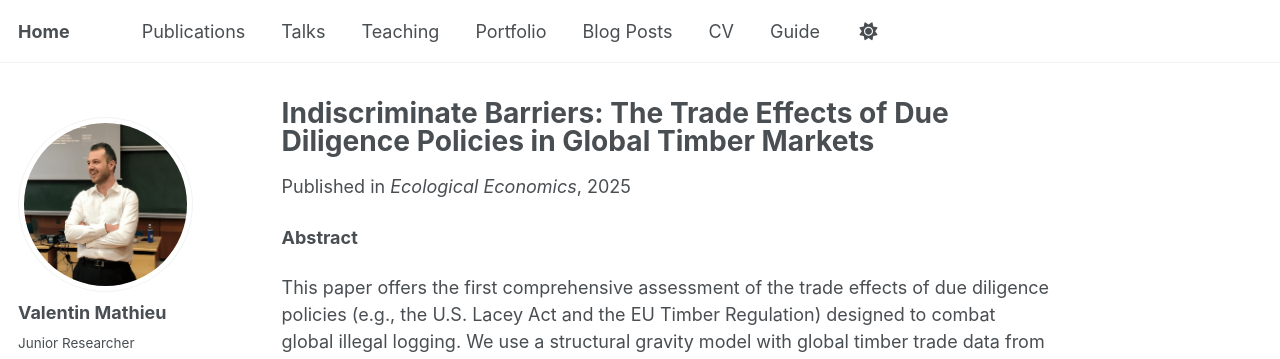
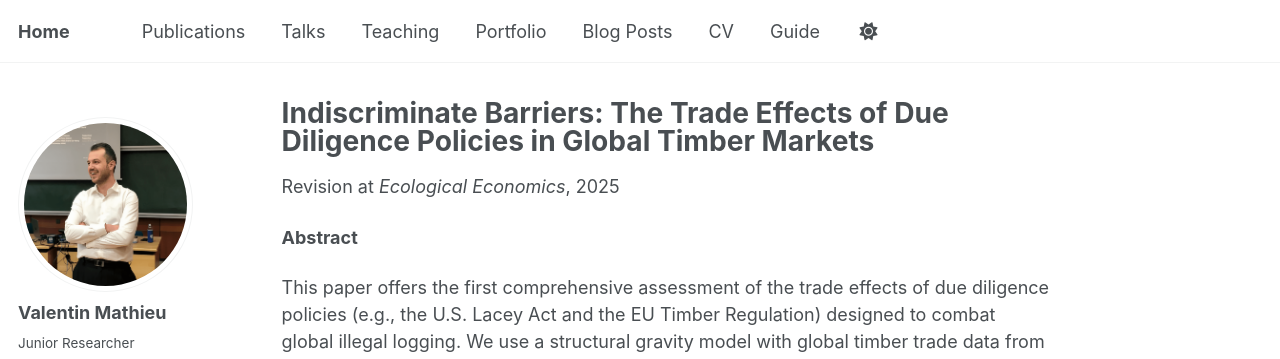
Before and after one commit to vlmathieu/vlmathieu.github.io, a Jekyll site: the page built from _publications/2025-10-08-mathieu-nedoncelle.md, in a window 1280 px wide and 1319 px high. Shown: the top 359 px of the window. Built offline with Jekyll 4.4.1, drawn with Linux system fonts in a browser that asks for light colours; some web fonts are replaced; a script bundle is joined from its source files by our own code; library files that are not in the unit come from our copies; some of the changed lines change nothing that is shown.

Commit message:
Test venue for working papers

```diff
--- a/_layouts/single.html
+++ b/_layouts/single.html
@@ -36,8 +36,8 @@ layout: default
 
         {% if page.collection == 'teaching' %}
           <p> {{ page.type }}, <i>{{ page.venue }}</i>, {{ page.date | default: "1900-01-01" | date: "%Y" }} </p>
-        {% elsif page.venue and page.date and page.collection == 'publications' and page.publication_category == 'working_papers' %}
-          <p>Revision at <i>{{ page.venue }}</i>, {{ page.date | default: "1900-01-01" | date: "%Y" }} </p>
+        {% elsif page.revision and page.date %}
+          <p>Revision at <i>{{ page.revision }}</i>, {{ page.date | default: "1900-01-01" | date: "%Y" }} </p>
         {% elsif page.venue and page.date %}
           <p>Published in <i>{{ page.venue }}</i>, {{ page.date | default: "1900-01-01" | date: "%Y" }} </p>
         {% elsif page.date %}
--- a/_publications/2025-10-08-mathieu-nedoncelle.md
+++ b/_publications/2025-10-08-mathieu-nedoncelle.md
@@ -5,7 +5,7 @@ category: work_in_progress
 permalink: /publication/2025-10-08-mathieu-nedoncelle
 excerpt: 'Using a structural gravity model on global timber trade data (2000–2021), this paper shows that due diligence regulations significantly reduce timber exports in a largely indiscriminate manner—affecting both high- and low-risk exporters—while suggesting that more risk-targeted approaches could better balance environmental objectives and trade efficiency.'
 date: 2025-10-08
-venue: 'Ecological Economics'
+revision: 'Ecological Economics'
 paperurl: 'https://hal.science/hal-05303899v1/file/mathieu_nedoncelle2025.pdf'
 citation: 'Mathieu, V., & Nedoncelle, C. (2025). Indiscriminate Barriers: The Trade Effects of Due Diligence Policies in Global Timber Markets. <a href="https://hal.science/hal-05303899v1">⟨hal-05303899⟩</a>'
 ---
```
